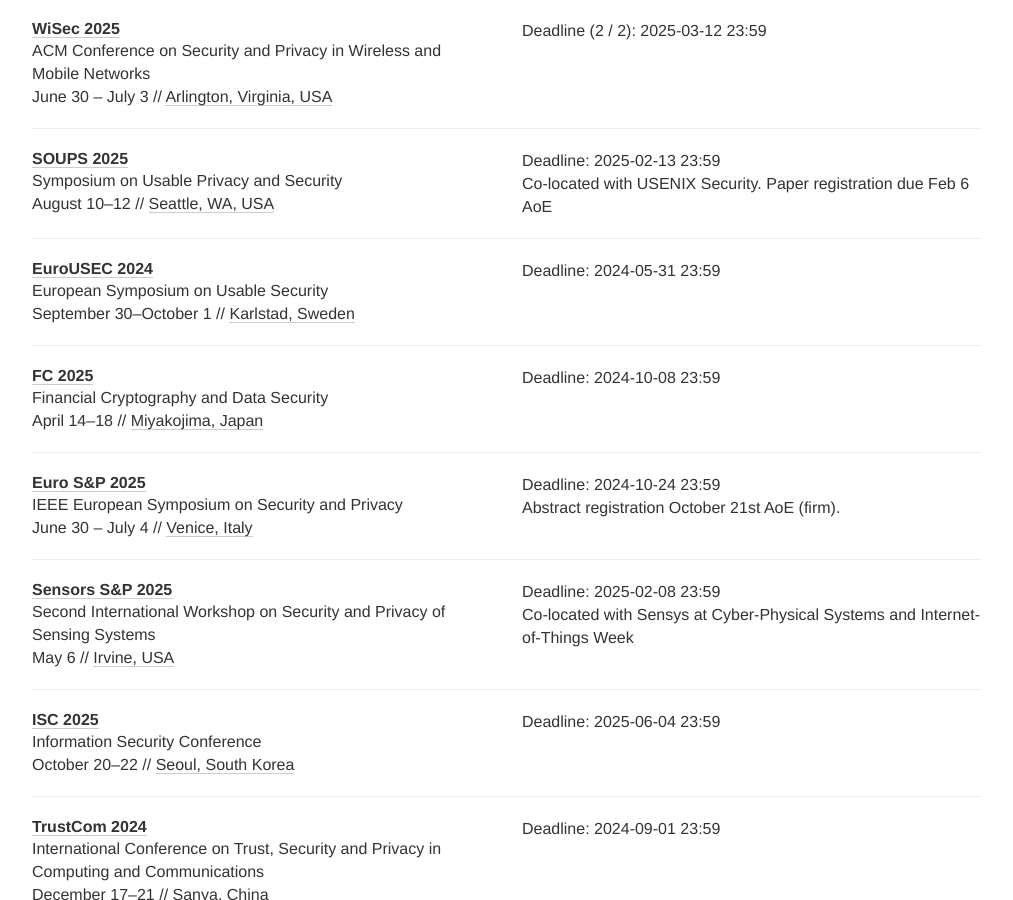
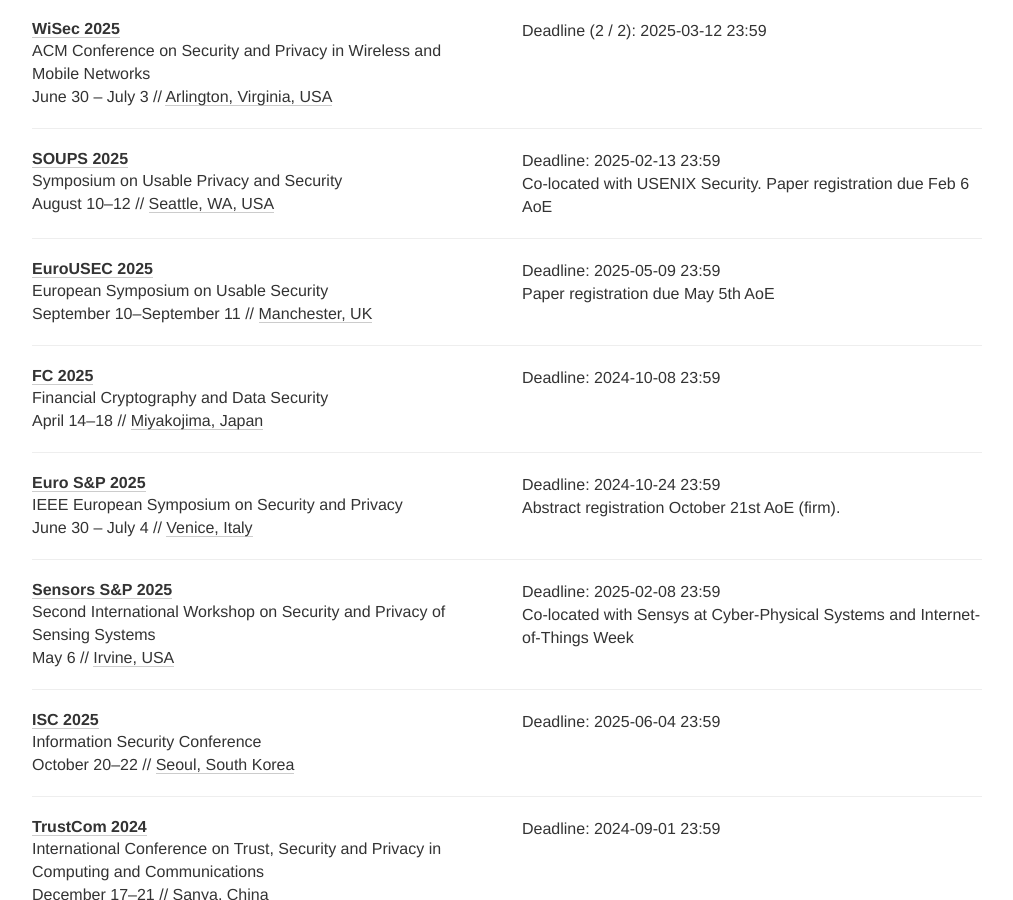
Before and after one commit to sec-deadlines/sec-deadlines.github.io, a Jekyll site: the page built from index.html, in a window 1280 px wide and 900 px high, scrolled down 2247 px. Shown: the whole window, without its empty margins (133-1146 px from the left). Built offline with Jekyll 4.4.1, drawn with Linux system fonts in a browser that asks for light colours; nearby versions of some CDN libraries; comment, search, counter and statistics services are not loaded.

Commit message:
Update to EuroUSEC 2025

```diff
--- a/_data/conferences.yml
+++ b/_data/conferences.yml
@@ -112,11 +112,12 @@
 
 - name: EuroUSEC
   description: European Symposium on Usable Security
-  year: 2024
-  link: https://eurousec24.kau.se/
-  deadline: ["2024-05-31 23:59"]
-  date: September 30-October 1
-  place: Karlstad, Sweden
+  year: 2025
+  link: https://eurousec2025.cis.strath.ac.uk/
+  deadline: ["2025-05-09 23:59"]
+  comment: Paper registration due May 5th AoE
+  date: September 10-September 11
+  place: Manchester, UK
   tags: [SEC, PRIV, CONF]
 
 - name: FC
```
